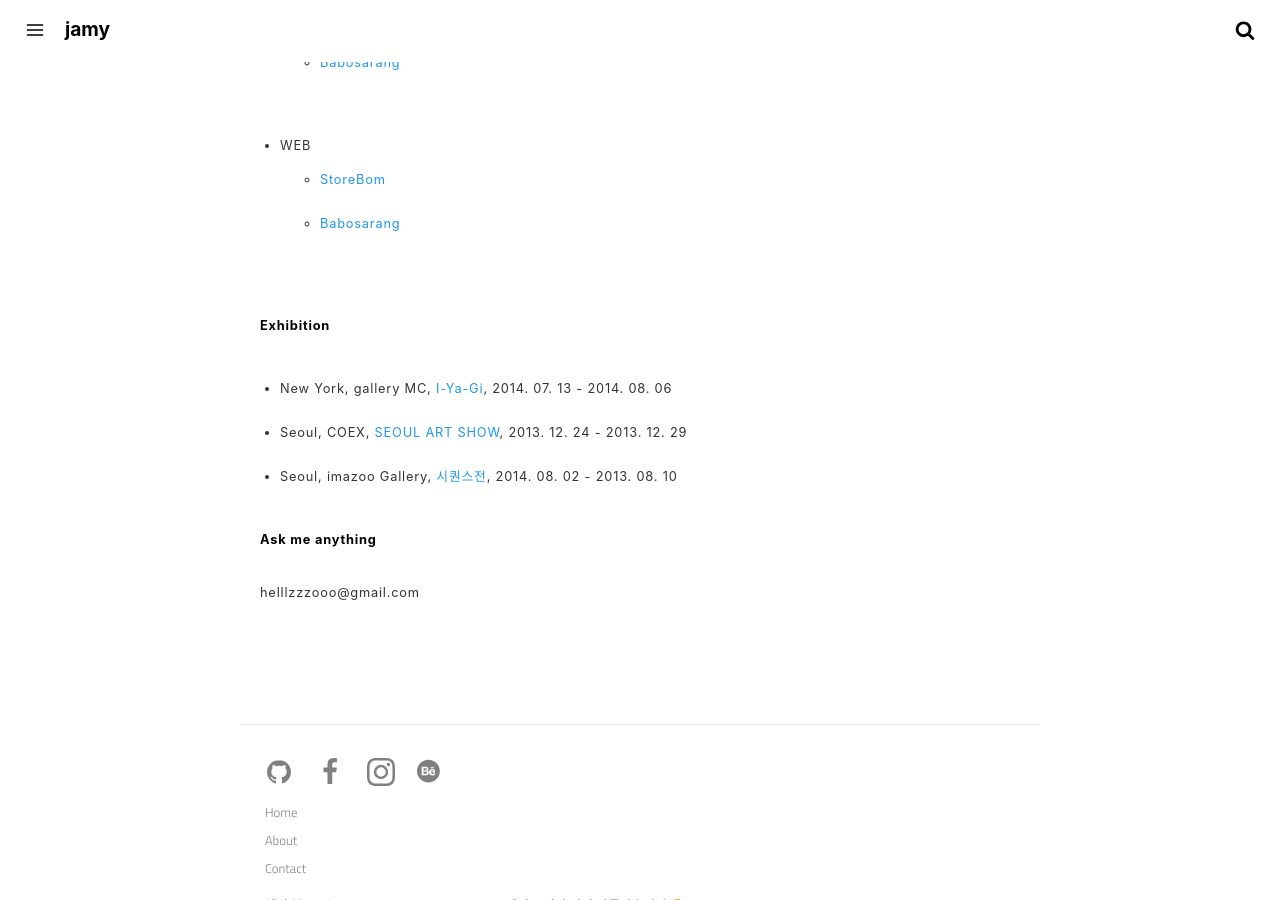
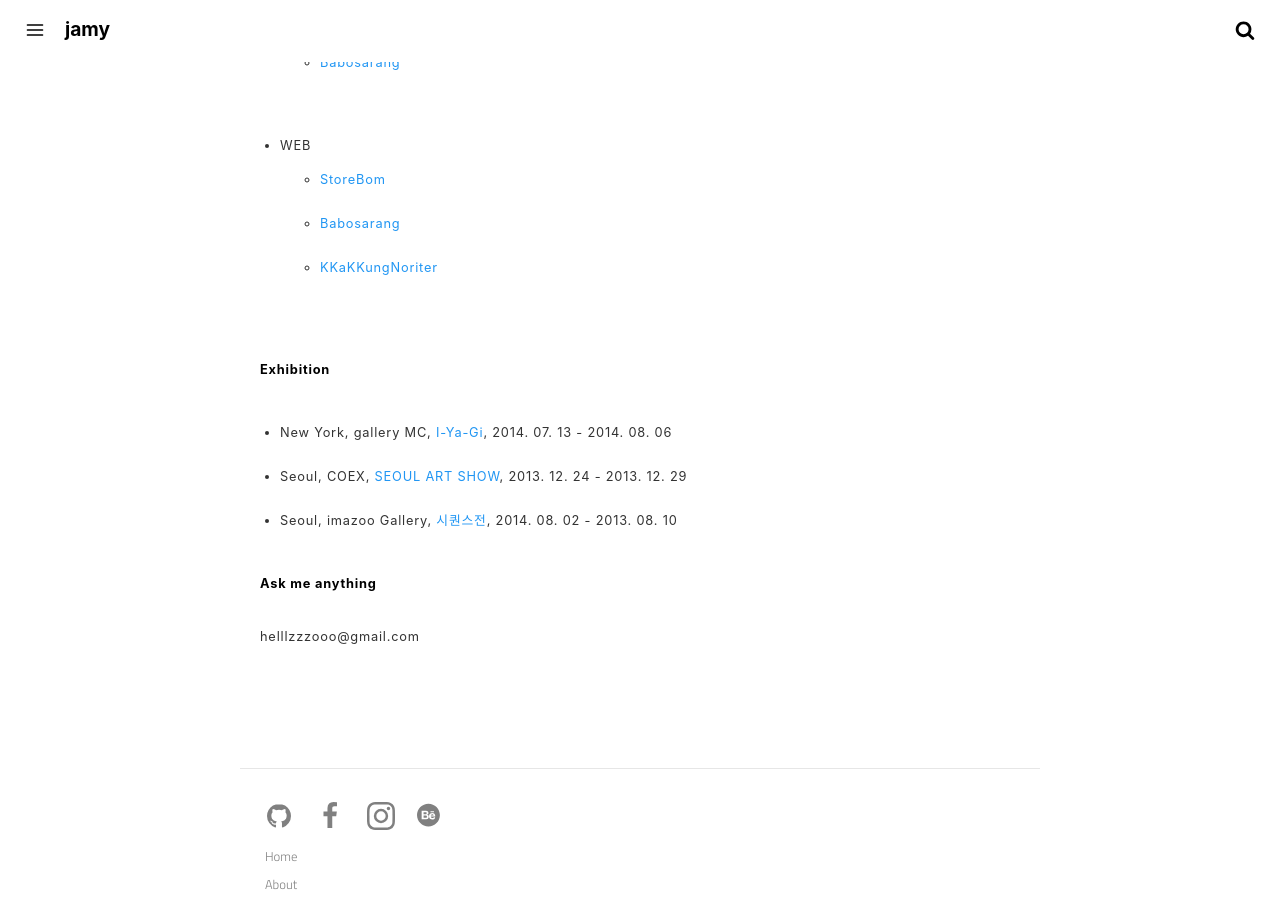
Before and after one commit to crazyjamy/crazyjamy.github.io, a Jekyll site: the page built from about.md, in a window 1280 px wide and 900 px high, scrolled down 1528 px. Built offline with Jekyll 4.4.1, drawn with Linux system fonts in a browser that asks for light colours.

Commit message:
Update about.md

```diff
--- a/about.md
+++ b/about.md
@@ -47,6 +47,7 @@ permalink: /about/
 + WEB
   + [StoreBom](https://store.bom.co.kr/)
   + [Babosarang](http://babosarang.co.kr/)
+  + [KKaKKungNoriter](http://kkakkungnoriter.com/)
 
 #### Exhibition
 - New York, gallery MC, [I-Ya-Gi](http://www.gallerymc.org/h/i-ya-gi-that-connote-you-and-me/), 2014. 07. 13 - 2014. 08. 06
```
